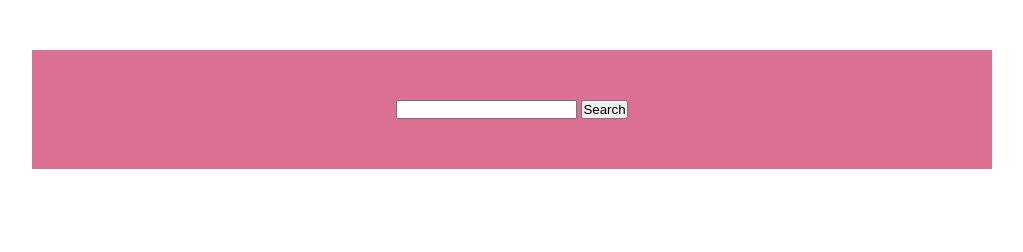
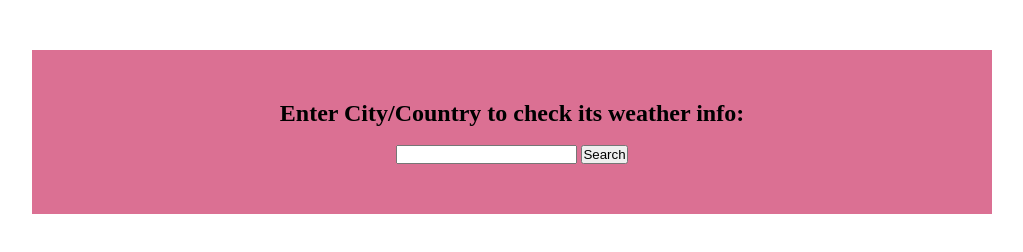
Before and after one commit to elineka/weather-app, a plain HTML site: page index.html in a window 1280 px wide. Shown: the whole page, without its empty margins (128-1151 px from the left). Drawn offline with Linux system fonts and the light colour scheme.

Commit message:
adding h2 on ui part

```diff
--- a/index.html
+++ b/index.html
@@ -11,6 +11,7 @@
     <div class="row">
         <div class=".col-12">
 <main>
+    <h2>Enter City/Country to check its weather info:</h2></br>
     <input type="search" id="search" name="search" >
     <input type="button" value="Search" id="searchbtn">
     <p id="print">
```
